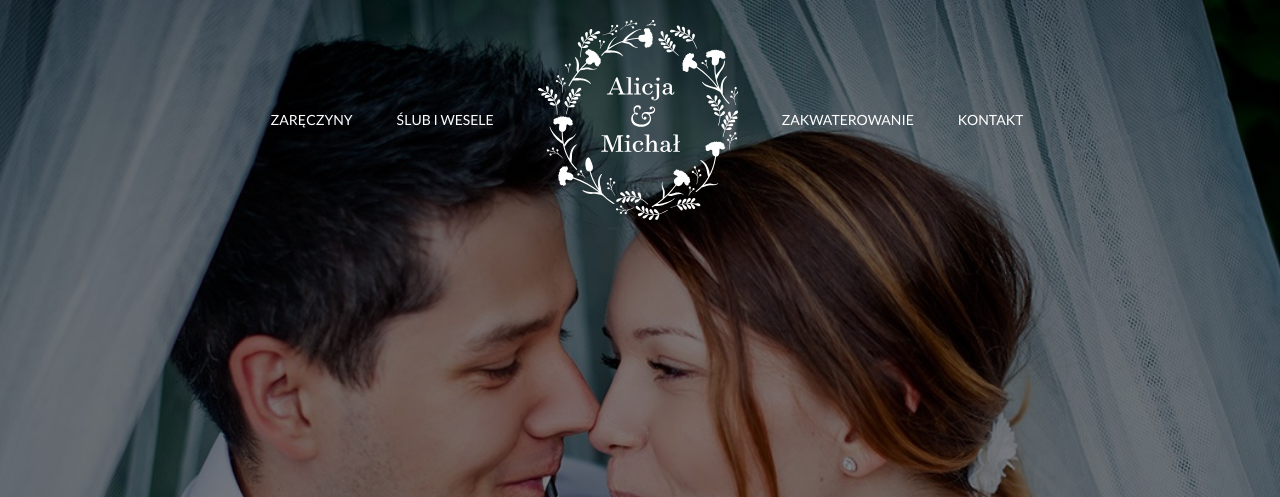
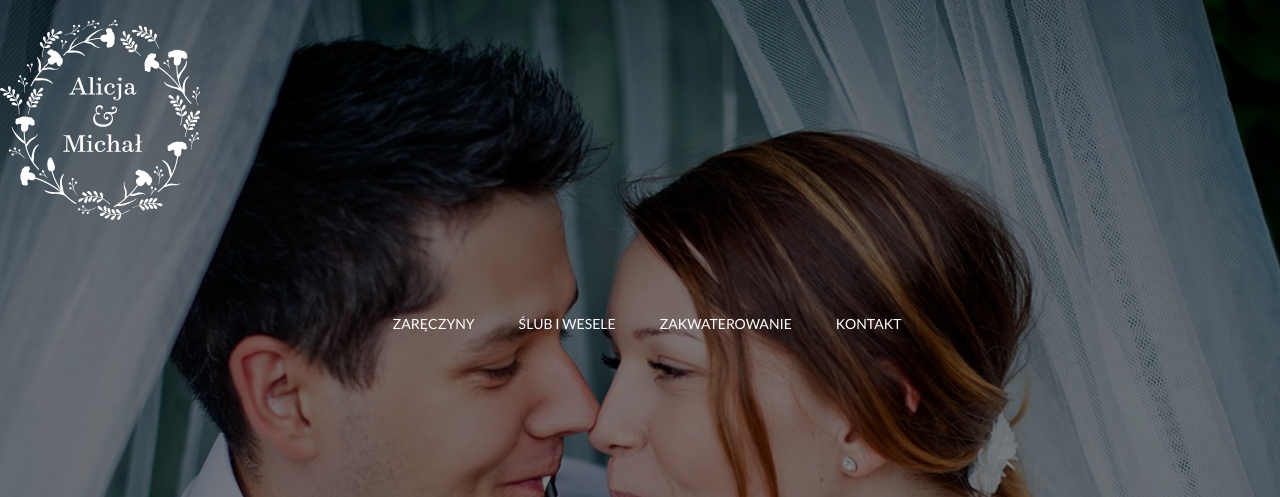
Before and after one commit to mich88/slub-2, a website: page source/index.html in a window 1280 px wide. Shown: the top 497 px of the page. Drawn offline with Linux system fonts and the light colour scheme; some packages are replaced by stand-ins of ours; a web font is replaced by a local one.

Commit message:
Move logo to top in header

```diff
--- a/source/index.html
+++ b/source/index.html
@@ -334,10 +334,11 @@
 	<header id="top">
 		<div class="wrap">
 			<nav>
+				<a href="#top" class="logo"><svg class="icon icon-AlicjaMichal"><use xlink:href="#icon-AlicjaMichal"></use></svg></a>
 				<ul class="nav__list">
 					<li class="nav__item"><a href="#engagement" class="nav__link">ZARĘCZYNY</a></li>
-					<li class="nav__item"><a href="#wedding" class="nav__link">ŚLUB I WESELE</a></li>
-					<li class="nav__item"><a href="#top" class="nav__link logo"><svg class="icon icon-AlicjaMichal"><use xlink:href="#icon-AlicjaMichal"></use></svg></a></li>
+					<li class="nav__item extra_r"><a href="#wedding" class="nav__link">ŚLUB I WESELE</a></li>
+
 					<li class="nav__item"><a href="#rooms" class="nav__link">ZAKWATEROWANIE</a></li>
 					<li class="nav__item"><a href="#contact" class="nav__link">KONTAKT</a></li>
 				</ul>
```
